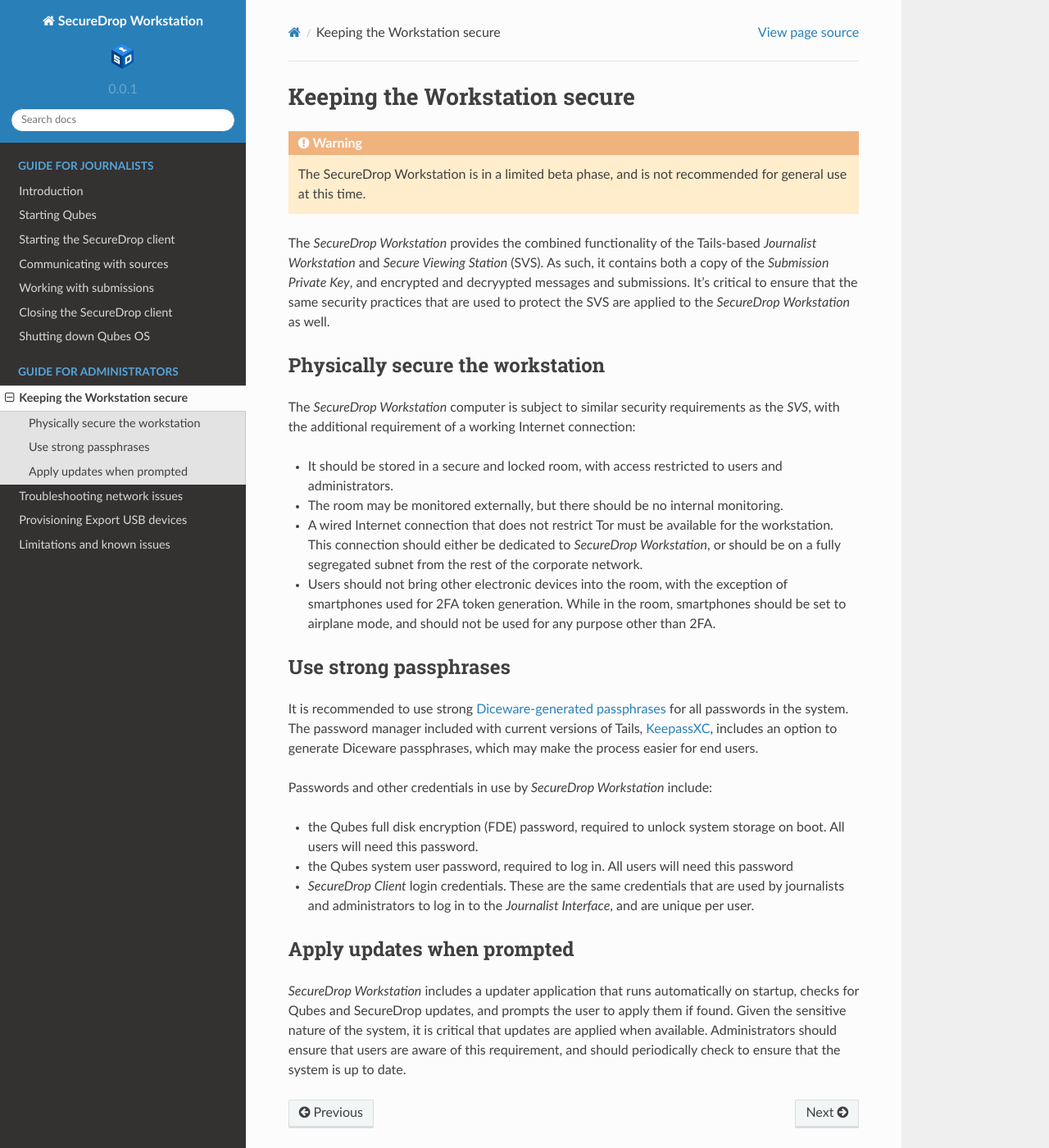
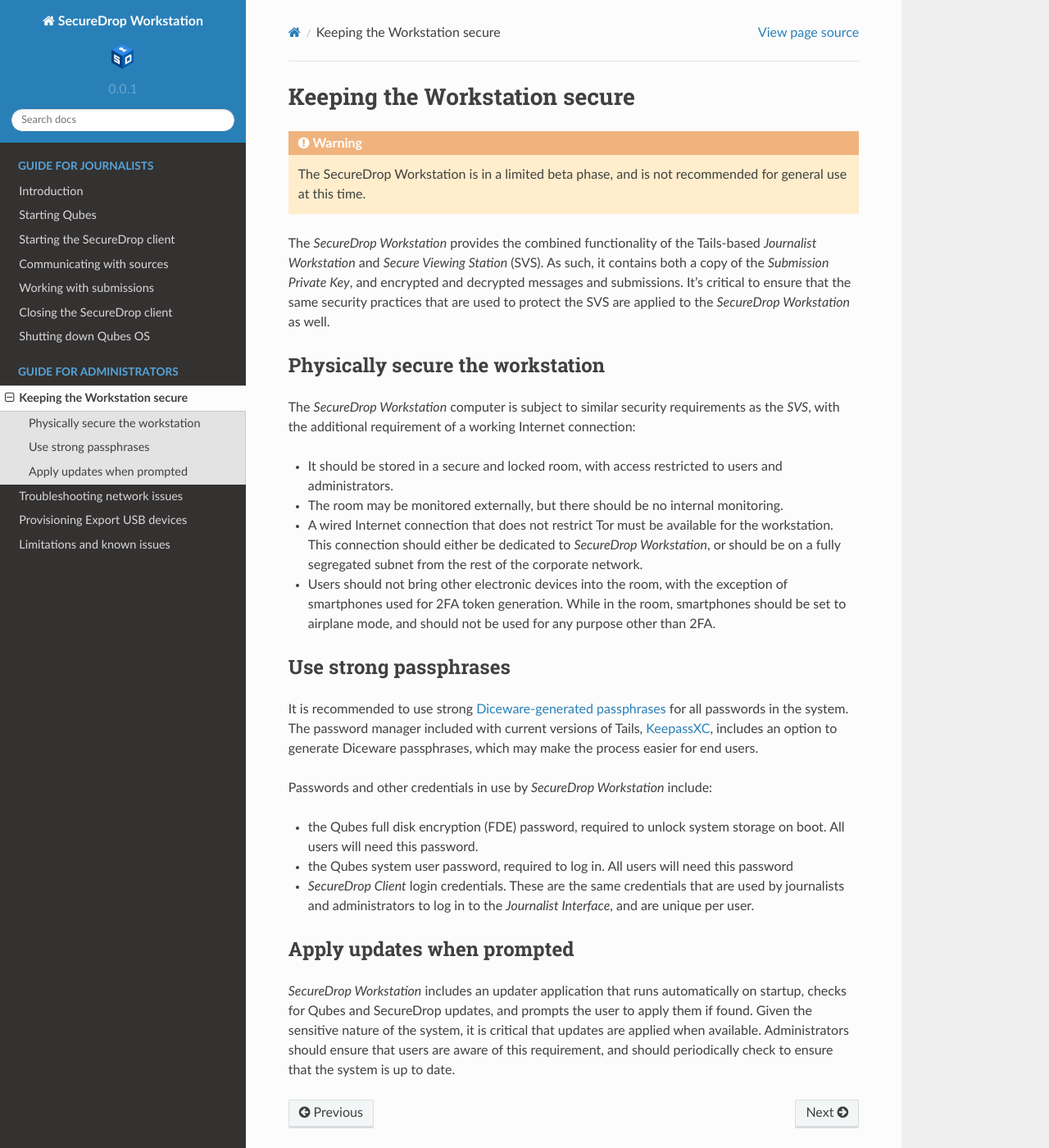
Before and after one commit to freedomofpress/securedrop-workstation-docs, a Sphinx documentation site: the page built from docs/admin/securing_workstation.rst, in a window 1280 px wide and 1400 px high. Shown: the whole window at 82% size. Built offline with Sphinx 7.4.7 and the Read the Docs theme 2.0.0, drawn with Linux system fonts in a browser that asks for light colours.

Commit message:
Fix two typos in admin docs

```diff
--- a/docs/admin/securing_workstation.rst
+++ b/docs/admin/securing_workstation.rst
@@ -6,7 +6,7 @@
 The *SecureDrop Workstation* provides the combined functionality of the
 Tails-based *Journalist Workstation* and *Secure Viewing Station* (SVS). As such,
 it contains both a copy of the *Submission Private Key*, and encrypted and
-decryypted messages and submissions. It's critical to ensure that the same
+decrypted messages and submissions. It's critical to ensure that the same
 security practices that are used to protect the SVS are applied to the
 *SecureDrop Workstation* as well.
 
@@ -51,7 +51,7 @@
 Apply updates when prompted
 ---------------------------
 
-*SecureDrop Workstation* includes a updater application that runs automatically
+*SecureDrop Workstation* includes an updater application that runs automatically
 on startup, checks for Qubes and SecureDrop updates, and prompts the user to
 apply them if found. Given the sensitive nature of the system, it is critical
 that updates are applied when available. Administrators should ensure that users
```
